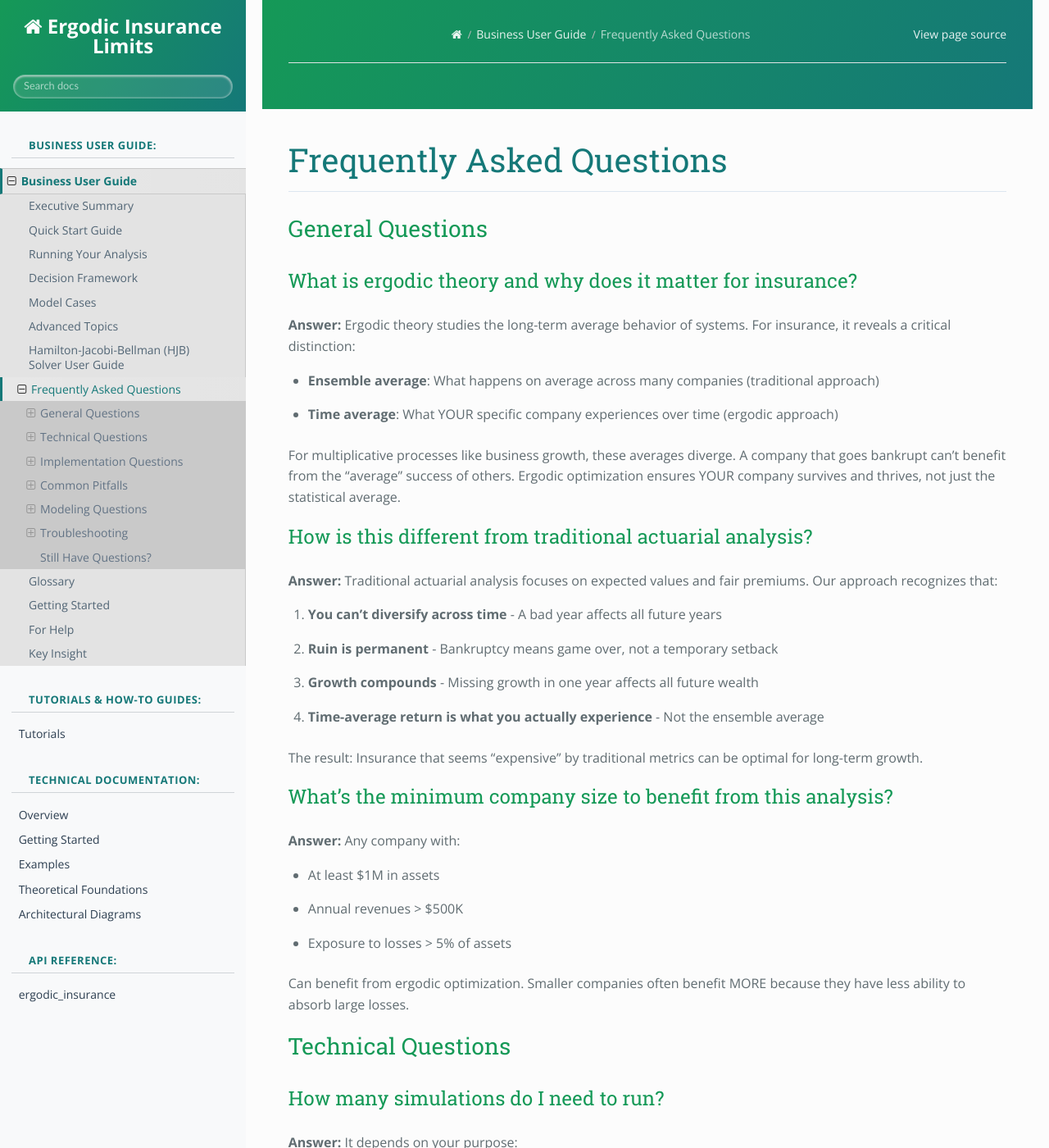
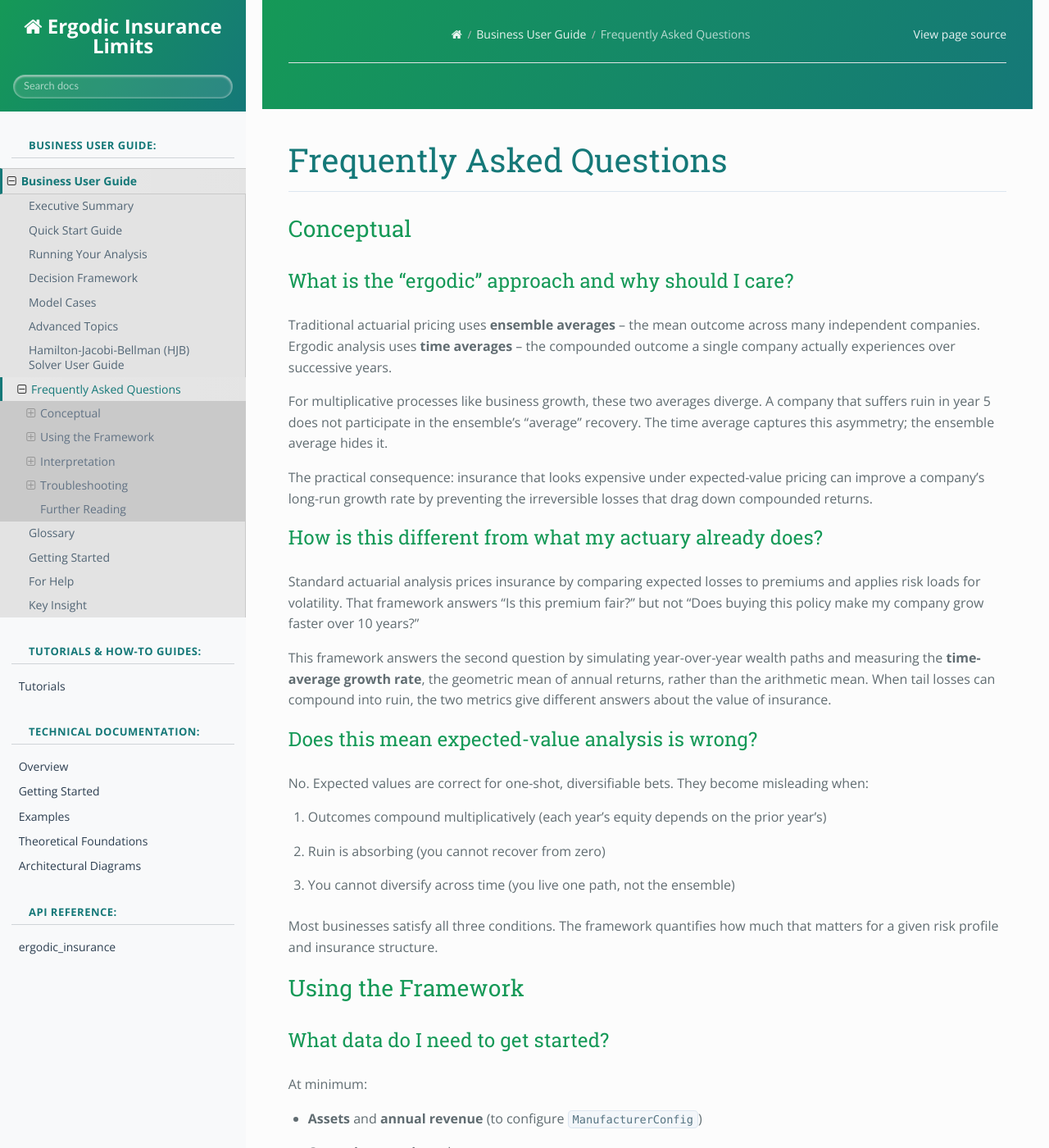
Before and after one commit to AlexFiliakov/Ergodic-Insurance-Limits, a Sphinx documentation site: the page built from ergodic_insurance/docs/user_guide/faq.rst, in a window 1280 px wide and 1400 px high. Shown: the whole window at 82% size. Built offline with Sphinx 7.4.7 and the Read the Docs theme 3.1.0, drawn with Linux system fonts in a browser that asks for light colours; some of the changed text lies outside the part shown.

Commit message:
updated FAQs

```diff
--- a/ergodic_insurance/docs/user_guide/faq.rst
+++ b/ergodic_insurance/docs/user_guide/faq.rst
@@ -1,365 +1,162 @@
 Frequently Asked Questions
 ===========================
 
-General Questions
------------------
+Conceptual
+----------
 
-What is ergodic theory and why does it matter for insurance?
-~~~~~~~~~~~~~~~~~~~~~~~~~~~~~~~~~~~~~~~~~~~~~~~~~~~~~~~~~~~~~~
+What is the "ergodic" approach and why should I care?
+~~~~~~~~~~~~~~~~~~~~~~~~~~~~~~~~~~~~~~~~~~~~~~~~~~~~~~
 
-**Answer:** Ergodic theory studies the long-term average behavior of systems. For insurance, it reveals a critical distinction:
+Traditional actuarial pricing uses **ensemble averages** -- the mean outcome across many independent companies. Ergodic analysis uses **time averages** -- the compounded outcome a single company actually experiences over successive years.
 
-* **Ensemble average**: What happens on average across many companies (traditional approach)
-* **Time average**: What YOUR specific company experiences over time (ergodic approach)
+For multiplicative processes like business growth, these two averages diverge. A company that suffers ruin in year 5 does not participate in the ensemble's "average" recovery. The time average captures this asymmetry; the ensemble average hides it.
 
-For multiplicative processes like business growth, these averages diverge. A company that goes bankrupt can't benefit from the "average" success of others. Ergodic optimization ensures YOUR company survives and thrives, not just the statistical average.
+The practical consequence: insurance that looks expensive under expected-value pricing can improve a company's long-run growth rate by preventing the irreversible losses that drag down compounded returns.
 
-How is this different from traditional actuarial analysis?
-~~~~~~~~~~~~~~~~~~~~~~~~~~~~~~~~~~~~~~~~~~~~~~~~~~~~~~~~~~~
+How is this different from what my actuary already does?
+~~~~~~~~~~~~~~~~~~~~~~~~~~~~~~~~~~~~~~~~~~~~~~~~~~~~~~~~~
 
-**Answer:** Traditional actuarial analysis focuses on expected values and fair premiums. Our approach recognizes that:
+Standard actuarial analysis prices insurance by comparing expected losses to premiums and applies risk loads for volatility. That framework answers "Is this premium fair?" but not "Does buying this policy make my company grow faster over 10 years?"
 
-1. **You can't diversify across time** - A bad year affects all future years
-2. **Ruin is permanent** - Bankruptcy means game over, not a temporary setback
-3. **Growth compounds** - Missing growth in one year affects all future wealth
-4. **Time-average return is what you actually experience** - Not the ensemble average
+This framework answers the second question by simulating year-over-year wealth paths and measuring the **time-average growth rate**, the geometric mean of annual returns, rather than the arithmetic mean. When tail losses can compound into ruin, the two metrics give different answers about the value of insurance.
 
-The result: Insurance that seems "expensive" by traditional metrics can be optimal for long-term growth.
+Does this mean expected-value analysis is wrong?
+~~~~~~~~~~~~~~~~~~~~~~~~~~~~~~~~~~~~~~~~~~~~~~~~~~
 
-What's the minimum company size to benefit from this analysis?
-~~~~~~~~~~~~~~~~~~~~~~~~~~~~~~~~~~~~~~~~~~~~~~~~~~~~~~~~~~~~~~~
+No. Expected values are correct for one-shot, diversifiable bets. They become misleading when:
 
-**Answer:** Any company with:
+1. Outcomes compound multiplicatively (each year's equity depends on the prior year's)
+2. Ruin is absorbing (you cannot recover from zero)
+3. You cannot diversify across time (you live one path, not the ensemble)
 
-* At least \$1M in assets
-* Annual revenues > \$500K
-* Exposure to losses > 5% of assets
+Most businesses satisfy all three conditions. The framework quantifies how much that matters for a given risk profile and insurance structure.
 
-Can benefit from ergodic optimization. Smaller companies often benefit MORE because they have less ability to absorb large losses.
 
-Technical Questions
+Using the Framework
 -------------------
 
-How many simulations do I need to run?
-~~~~~~~~~~~~~~~~~~~~~~~~~~~~~~~~~~~~~~~
+What data do I need to get started?
+~~~~~~~~~~~~~~~~~~~~~~~~~~~~~~~~~~~~~
 
-**Answer:** It depends on your purpose:
+At minimum:
 
-.. code-block:: text
+- **Assets** and **annual revenue** (to configure ``ManufacturerConfig``)
+- **Operating margin** and **tax rate**
+- **Loss frequency and severity estimates** (even rough ones work for ``ManufacturingLossGenerator.create_simple()``)
 
-   Purpose                  Minimum    Recommended   Optimal
-   ─────────────────────────────────────────────────────────
-   Initial exploration      1,000      5,000         10,000
-   Detailed analysis        5,000      10,000        50,000
-   Final decisions         10,000      50,000       100,000
-   Board presentation      50,000     100,000       500,000
+If you lack historical loss data, use industry benchmarks from your broker and run a sensitivity analysis to see how results change with different assumptions (see :doc:`../tutorials/04_optimization_workflow`).
 
-Check convergence using:
+What is the difference between InsurancePolicy and InsuranceProgram?
+~~~~~~~~~~~~~~~~~~~~~~~~~~~~~~~~~~~~~~~~~~~~~~~~~~~~~~~~~~~~~~~~~~~~~
+
+They serve different simulation engines:
+
+- **``InsurancePolicy``** with **``InsuranceLayer``** -- used by the single-path ``Simulation`` engine. Each layer has an ``attachment_point``, ``limit``, and ``rate``.
+
+- **``InsuranceProgram``** with **``EnhancedInsuranceLayer``** -- used by ``MonteCarloEngine``. Supports reinstatements, aggregate limits, participation rates, and per-occurrence vs. aggregate limit types.
+
+Start with ``InsurancePolicy`` for exploration. Move to ``InsuranceProgram`` when you need Monte Carlo analysis or advanced layer features. See :doc:`../tutorials/03_configuring_insurance` for a walkthrough.
+
+How many simulations should I run?
+~~~~~~~~~~~~~~~~~~~~~~~~~~~~~~~~~~~~
+
+For single-path ``Simulation``, running 20--50 seeds gives a reasonable picture of path variability.
+
+For ``MonteCarloEngine``, start with 1,000 simulations for exploration and increase to 10,000+ for decisions you plan to present. If tail statistics (e.g., ruin probability below 5%) are important, use 50,000 or more. You can check convergence by running the same analysis at two different simulation counts and comparing the metrics that matter to your decision.
+
+Why do results change between runs?
+~~~~~~~~~~~~~~~~~~~~~~~~~~~~~~~~~~~~~
+
+Monte Carlo simulation is stochastic. Set a starting seed for reproducibility:
 
 .. code-block:: python
 
-   # Test if results have stabilized
-   from ergodic_insurance.convergence import test_convergence
+   from ergodic_insurance.monte_carlo import SimulationConfig
 
-   stable = test_convergence(results, window=1000, tolerance=0.001)
-   if not stable:
-       print("Increase simulation count")
+   config = SimulationConfig(n_simulations=10_000, seed=42)
 
-Why do my results vary between runs?
-~~~~~~~~~~~~~~~~~~~~~~~~~~~~~~~~~~~~~
+Standard error decreases as 1/sqrt(n). If a metric swings materially between runs at your chosen simulation count, increase it.
 
-**Answer:** Monte Carlo simulation is probabilistic. Variation is normal but should decrease with more simulations:
 
-* Standard error decreases as 1/√n
-* Use random seeds for reproducibility
-* Consider confidence intervals, not just point estimates
+Interpretation
+--------------
 
-.. code-block:: python
+What does "time-average growth rate" actually measure?
+~~~~~~~~~~~~~~~~~~~~~~~~~~~~~~~~~~~~~~~~~~~~~~~~~~~~~~~
 
-   # For reproducible results
-   engine = MonteCarloEngine(n_simulations=10000, random_seed=42)
+It is the geometric mean of annual growth factors along a single wealth path:
 
-   # Calculate confidence intervals
-   lower_95 = np.percentile(results, 2.5)
-   upper_95 = np.percentile(results, 97.5)
-   print(f"95% CI: [{lower_95:.2f}, {upper_95:.2f}]")
+.. math::
 
-How do I model correlation between risks?
-~~~~~~~~~~~~~~~~~~~~~~~~~~~~~~~~~~~~~~~~~~
+   g_{\text{time}} = \left(\prod_{t=1}^{T} \frac{W_t}{W_{t-1}}\right)^{1/T} - 1
 
-**Answer:** Use the correlation features in the advanced topics:
+If your company starts at $10M and ends at $18M after 10 years, the time-average growth rate is about 6.1% regardless of the path taken. The framework averages this quantity across simulated paths.
 
-.. code-block:: python
+This is the growth rate you *actually experience*, as opposed to the arithmetic mean of annual returns (the ensemble average), which overstates realized growth when returns are volatile.
 
-   # Simple correlation between revenue and losses
-   correlation = 0.3  # 30% correlation
+Can insurance really improve growth even after paying premiums?
+~~~~~~~~~~~~~~~~~~~~~~~~~~~~~~~~~~~~~~~~~~~~~~~~~~~~~~~~~~~~~~~
 
-   # In bad revenue years, losses are higher
-   if revenue_shock < 0:
-       loss_multiplier = 1 + correlation * abs(revenue_shock)
-       adjusted_losses = base_losses * loss_multiplier
+Yes, under specific conditions. Insurance truncates the left tail of annual returns. Removing the worst outcomes raises the geometric mean even after subtracting premium costs from every year's return. The effect is largest when:
 
-For complex correlations, see :doc:`advanced_topics`.
+- Loss severity is high relative to equity
+- The company has thin margins (limited ability to absorb shocks)
+- The time horizon is long (compounding amplifies the effect)
 
-What if I don't have good historical loss data?
-~~~~~~~~~~~~~~~~~~~~~~~~~~~~~~~~~~~~~~~~~~~~~~~~~
+The framework lets you quantify the break-even premium loading at which this benefit disappears. Tutorial 3 walks through a concrete example (:doc:`../tutorials/03_configuring_insurance`).
 
-**Answer:** Use industry benchmarks and conservative assumptions:
-
-1. **Start with industry data** - Insurance brokers can provide
-2. **Use conservative parameters** - Better to overestimate risk initially
-3. **Sensitivity analysis** - Test how results change with different assumptions
-4. **Update regularly** - Refine as you gather data
-
-.. code-block:: python
-
-   # Conservative approach without data
-   conservative_losses = {
-       'frequency': industry_average * 1.5,  # 50% higher
-       'severity_mean': industry_severity * 1.2,  # 20% higher
-       'severity_cv': 1.5  # High uncertainty
-   }
-
-Implementation Questions
-------------------------
-
-How do I convince management to increase insurance spending?
-~~~~~~~~~~~~~~~~~~~~~~~~~~~~~~~~~~~~~~~~~~~~~~~~~~~~~~~~~~~~~
-
-**Answer:** Focus on value creation, not cost:
-
-1. **Present as investment**: Show ROI in terms of growth rate improvement
-2. **Quantify survival improvement**: "Reduces 10-year bankruptcy risk from 15% to 2%"
-3. **Show peer comparisons**: What similar successful companies do
-4. **Calculate opportunity cost**: Value destroyed by inadequate coverage
-5. **Use visualizations**: Graphs showing wealth paths with/without insurance
-
-Example presentation points:
-
-.. code-block:: text
-
-   Current State:
-   - Premium: $200K/year (2% of assets)
-   - 10-year survival: 75%
-   - Expected growth: 5%/year
-   - 10-year expected value: $12M
-
-   Optimized Structure:
-   - Premium: $500K/year (5% of assets)
-   - 10-year survival: 95%
-   - Expected growth: 7.5%/year
-   - 10-year expected value: $18M
-
-   Net Benefit: +$6M (12x the additional premium!)
-
-What if insurers won't provide the coverage I need?
-~~~~~~~~~~~~~~~~~~~~~~~~~~~~~~~~~~~~~~~~~~~~~~~~~~~~~
-
-**Answer:** Several strategies:
-
-1. **Layer with multiple carriers** - Split large limits across insurers
-2. **Alternative markets** - Bermuda, Lloyd's, captives
-3. **Parametric products** - Objective triggers, easier to place
-4. **Gradual increase** - Build relationships and track record
-5. **Risk mitigation** - Demonstrate improvements to get better terms
-
-How often should I review my insurance structure?
-~~~~~~~~~~~~~~~~~~~~~~~~~~~~~~~~~~~~~~~~~~~~~~~~~~
-
-**Answer:**
-
-**Mandatory reviews:**
-* Annually before renewal
-* After any loss > retention
-* When assets change > 25%
-* After M&A activity
-
-**Recommended reviews:**
-* Quarterly dashboard check
-* Semi-annual optimization run
-* After significant market changes
-
-Common Pitfalls
----------------
-
-"Our losses are predictable, so we don't need much insurance"
-~~~~~~~~~~~~~~~~~~~~~~~~~~~~~~~~~~~~~~~~~~~~~~~~~~~~~~~~~~~~~~
-
-**Answer:** This is the "turkey problem" - a turkey might think life is predictable until Thanksgiving.
-
-* Past stability doesn't guarantee future stability
-* Black swan events happen
-* Correlation emerges in crisis (everything goes wrong at once)
-* The cost of being wrong is bankruptcy
-
-Always model tail risks, even if they haven't happened yet.
-
-"We're too small for sophisticated insurance"
-~~~~~~~~~~~~~~~~~~~~~~~~~~~~~~~~~~~~~~~~~~~~~~~
-
-**Answer:** Actually, smaller companies need MORE sophisticated insurance because:
-
-* Less diversification = higher risk concentration
-* Limited access to emergency capital
-* One bad event can end the business
-* Growth depends on consistent reinvestment
-
-The framework works especially well for companies under \$50M in assets.
-
-"Insurance is too expensive in hard markets"
-~~~~~~~~~~~~~~~~~~~~~~~~~~~~~~~~~~~~~~~~~~~~~
-
-**Answer:** Hard markets (high prices) are when insurance is MOST valuable:
-
-* Higher prices = higher perceived risk
-* Your competitors are also struggling with costs
-* Surviving hard markets creates competitive advantage
-* Lock in coverage before it becomes unavailable
-
-Consider alternative structures in hard markets but don't go naked.
-
-"We can self-insure with reserves"
-~~~~~~~~~~~~~~~~~~~~~~~~~~~~~~~~~~~~
-
-**Answer:** Self-insurance has hidden costs:
-
-* **Opportunity cost**: Reserves can't be invested in growth
-* **Concentration risk**: One large loss depletes reserves
-* **Credit impact**: Reserves don't provide same comfort to lenders
-* **Tax inefficiency**: No deduction for reserved amounts
-
-True self-insurance requires 3-5x the insurance limit in liquid reserves.
-
-Modeling Questions
-------------------
-
-How do I model a new risk we haven't experienced?
+How do I present these results to a board or CFO?
 ~~~~~~~~~~~~~~~~~~~~~~~~~~~~~~~~~~~~~~~~~~~~~~~~~~~
 
-**Answer:** Use scenario analysis and industry data:
+Focus on three metrics:
 
-.. code-block:: python
+1. **Survival probability** over the planning horizon (e.g., "95% vs. 75% over 10 years")
+2. **Median terminal equity** with and without insurance
+3. **Time-average growth rate differential** (the ergodic advantage)
 
-   # Model emerging cyber risk
-   cyber_scenarios = [
-       {'probability': 0.60, 'impact': 500_000},    # Minor breach
-       {'probability': 0.30, 'impact': 2_000_000},  # Significant breach
-       {'probability': 0.09, 'impact': 10_000_000}, # Major breach
-       {'probability': 0.01, 'impact': 50_000_000}  # Catastrophic
-   ]
+Pair these with a visualization showing insured vs. uninsured wealth paths. Tutorial 5 includes a four-panel chart designed for board presentations (:doc:`../tutorials/05_analyzing_results`).
 
-   # Convert to frequency/severity
-   frequency = sum(s['probability'] for s in cyber_scenarios)
-   severity_mean = sum(s['probability'] * s['impact'] for s in cyber_scenarios) / frequency
-
-What growth rate should I use?
-~~~~~~~~~~~~~~~~~~~~~~~~~~~~~~~
-
-**Answer:** Use your historical average but adjust for:
-
-* Business cycle stage
-* Industry maturity
-* Competitive dynamics
-* Investment plans
-
-.. code-block:: python
-
-   # Weighted average approach
-   historical_growth = 0.08  # Past 5 years
-   industry_growth = 0.05    # Industry average
-   plan_growth = 0.10        # Business plan
-
-   # Weighted by confidence
-   expected_growth = (
-       0.5 * historical_growth +
-       0.3 * industry_growth +
-       0.2 * plan_growth
-   )
-
-How do I account for inflation?
-~~~~~~~~~~~~~~~~~~~~~~~~~~~~~~~~
-
-**Answer:** Model in real or nominal terms consistently:
-
-**Real terms** (recommended):
-* Adjust all values for inflation
-* Use real growth rates
-* Easier to interpret
-
-**Nominal terms**:
-* Include inflation in growth rates
-* Adjust severity trends
-* More complex but sometimes required
-
-.. code-block:: python
-
-   # Inflation adjustment
-   inflation_rate = 0.03  # 3% annual
-
-   # Real to nominal conversion
-   nominal_growth = real_growth + inflation_rate
-   nominal_losses = real_losses * (1 + inflation_rate) ** year
 
 Troubleshooting
 ---------------
 
-"The simulation is taking too long"
-~~~~~~~~~~~~~~~~~~~~~~~~~~~~~~~~~~~~
+My survival rate is very low.
+~~~~~~~~~~~~~~~~~~~~~~~~~~~~~~
 
-**Answer:** Several optimization strategies:
+Check your retention. If retention exceeds 5% of assets, a single large loss can push the company toward ruin. Try lowering the deductible or adding a primary layer with a lower attachment point.
 
-1. **Reduce simulations** for exploration (increase for final decisions)
-2. **Use parallel processing** - See advanced topics
-3. **Cache results** - Don't re-run unchanged scenarios
-4. **Profile code** - Find bottlenecks
+Results seem unreasonable (too good or too bad).
+~~~~~~~~~~~~~~~~~~~~~~~~~~~~~~~~~~~~~~~~~~~~~~~~~~
+
+Common calibration mistakes:
+
+- **Units**: mixing thousands and millions in asset or loss parameters
+- **Rates**: using monthly figures where annual ones are expected (or vice versa)
+- **Loss frequency**: specifying per-simulation frequency instead of per-year
+- **Premium rate**: applying the rate to assets instead of to the layer limit
+
+Double-check ``ManufacturerConfig`` fields against your source data and verify ``InsuranceLayer`` parameters match your broker's terms.
+
+The simulation is slow.
+~~~~~~~~~~~~~~~~~~~~~~~~
+
+For ``MonteCarloEngine``, enable parallelism:
 
 .. code-block:: python
 
-   # Enable caching
-   from functools import lru_cache
+   config = SimulationConfig(
+       n_simulations=50_000,
+       n_years=10,
+       parallel=True,
+       n_workers=4,
+   )
 
-   @lru_cache(maxsize=128)
-   def expensive_calculation(params):
-       # Cached computation
-       return result
+For exploration, reduce ``n_simulations`` first. See :doc:`../tutorials/06_advanced_scenarios` for performance tuning details.
 
-"I'm getting negative wealth values"
-~~~~~~~~~~~~~~~~~~~~~~~~~~~~~~~~~~~~~
 
-**Answer:** This indicates ruin scenarios. Check:
+Further Reading
+---------------
 
-1. Is your retention too high?
-2. Are losses properly capped by insurance limits?
-3. Is the model allowing recovery from negative wealth?
-
-.. code-block:: python
-
-   # Prevent negative wealth (ruin is absorbing)
-   if wealth <= 0:
-       wealth = 0
-       is_ruined = True
-       # No further simulation for this path
-
-"Results seem too good/bad to be true"
-~~~~~~~~~~~~~~~~~~~~~~~~~~~~~~~~~~~~~~~
-
-**Answer:** Common calibration issues:
-
-* **Check units** - Millions vs thousands
-* **Verify rates** - Annual vs monthly
-* **Loss frequencies** - Per year, not per simulation
-* **Premium calculations** - Percentage of limit, not assets
-* **Time horizons** - Consistent across comparisons
-
-Still Have Questions?
----------------------
-
-If your question isn't answered here:
-
-1. Check the :doc:`glossary` for term definitions
-2. Review :doc:`advanced_topics` for complex scenarios
-3. Examine the example notebooks in ``ergodic_insurance/notebooks/``
-4. Consult the API documentation
-5. Contact support with specific details
-
-Remember: No question is too basic. Better to ask than to make costly mistakes in your insurance decisions.
+- :doc:`glossary` -- definitions of technical terms used in this documentation
+- :doc:`case_studies` -- worked examples across manufacturing, technology, and utility sectors
+- :doc:`../tutorials/index` -- step-by-step tutorials from installation to advanced scenarios
```
